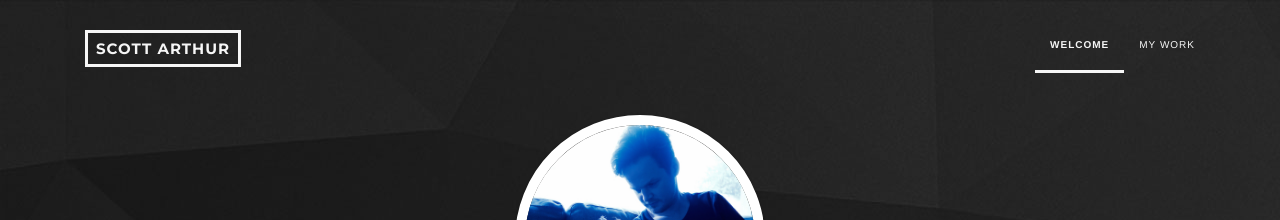
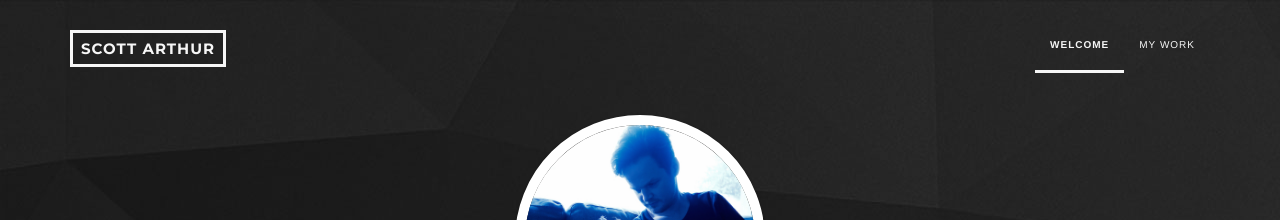
Before and after one commit to scottatron/scottatron.com, a Jekyll site: the page built from index.html, in a window 1280 px wide. Shown: the top 220 px of the page. Built offline with Jekyll 4.4.1, drawn with Linux system fonts in a browser that asks for light colours; a file with an impossible date is left out.

Commit message:
Visual tweaks

```diff
--- a/_includes/head.html
+++ b/_includes/head.html
@@ -16,8 +16,8 @@
   <script src="js/vendor/modernizr-2.6.2-respond-1.1.0.min.js"></script>
   <script src="http://maps.google.com/maps/api/js?sensor=false"></script>
   <style>
-  #head {
-    background-color: #c5d1d9;
+  .navbar .company {
+    padding-left: 0;
   }
   .thumb-middle {
     margin-bottom: 50px;
```
